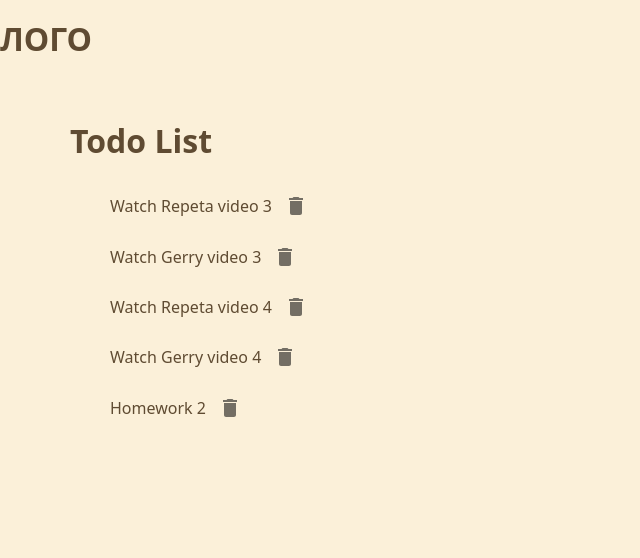
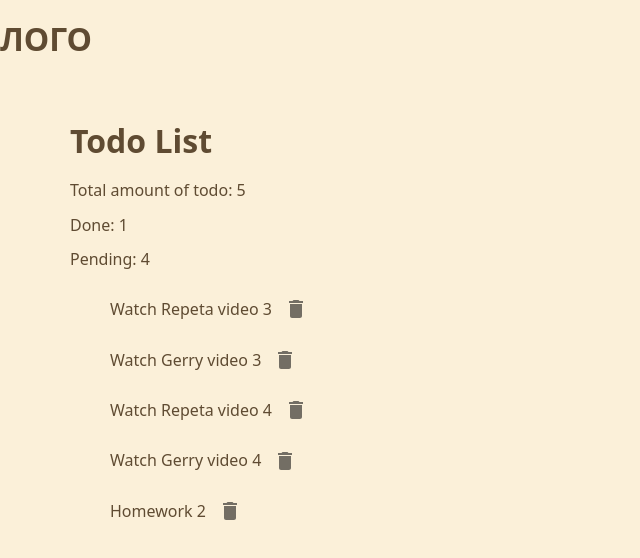
Before and after one commit to Nezvinskyi/react-practice, a React (Create React App) app: page / in a window 1280 px wide. Shown: the top 558 px of the page, without its empty margins (0-640 px from the left). Built offline with nearby package versions, Linux system fonts and the light colour scheme.

Commit message:
adds deleteTodo method

```diff
--- a/src/App.js
+++ b/src/App.js
@@ -8,12 +8,34 @@ class App extends Component {
     todos: todos,
   };
 
+  deleteTodo = todoId => {
+    this.setState(prevState => ({
+      todos: prevState.todos.filter(todo => todo.id !== todoId),
+    }));
+  };
+
   render() {
     const { todos } = this.state;
+    const completedTodos = todos.reduce(
+      (acc, todo) => (todo.completed ? acc + 1 : acc),
+      0,
+    );
+
+    const pendingTodos = todos.reduce(
+      (acc, todo) => (!todo.completed ? acc + 1 : acc),
+      0,
+    );
+
     return (
       <Layout>
         <h1>Todo List</h1>
-        <TodoList todos={todos} />
+        <div>
+          <p>Total amount of todo: {todos.length}</p>
+          <p>Done: {completedTodos}</p>
+          <p>Pending: {pendingTodos} </p>
+        </div>
+
+        <TodoList todos={todos} onDeleteTodo={this.deleteTodo} />
       </Layout>
     );
   }
--- a/src/components/TodoList/TodoList.jsx
+++ b/src/components/TodoList/TodoList.jsx
@@ -2,15 +2,17 @@ import "./TodoList.scss";
 import IconButton from '@material-ui/core/IconButton';
 import DeleteIcon from '@material-ui/icons/Delete';
 
-const TodoList = ({ todos }) => (
+const TodoList = ({ todos, onDeleteTodo }) => (
 	<ul>
 		{todos.map(({id, text}) =>
 			<li
 				key={id}
 				className='TodoList__item'>
 				<p>{text}</p>
-				<IconButton aria-label="delete">
-					<DeleteIcon />
+				<IconButton
+					aria-label="delete"
+					onClick={()=> onDeleteTodo(id)}>
+						<DeleteIcon />
 				</IconButton>
 			</li>)}
 	</ul>
--- a/src/data/todos.json
+++ b/src/data/todos.json
@@ -1,7 +1,7 @@
 [
 	{ "id": "id-1", "text": "Watch Repeta video 3", "completed": false },
 	{ "id": "id-2", "text": "Watch Gerry video 3", "completed": false },
-	{ "id": "id-3", "text": "Watch Repeta video 4", "completed": false },
+	{ "id": "id-3", "text": "Watch Repeta video 4", "completed": true },
 	{ "id": "id-4", "text": "Watch Gerry video 4", "completed": false },
 	{ "id": "id-5", "text": "Homework 2", "completed": false }
 ]
```
